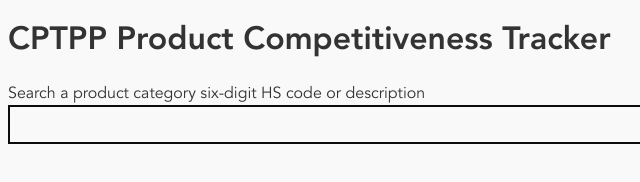
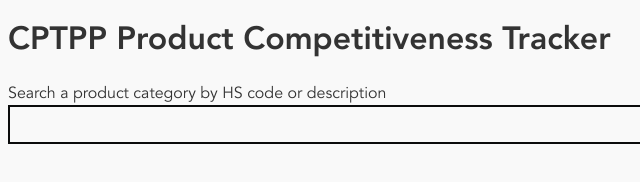
Before and after one commit to apfcanada/cptpp, a website: page index.html in a window 1280 px wide. Shown: the full height of the page, 0-640 px from the left. Drawn offline with Linux system fonts and the light colour scheme.

Commit message:
update description

```diff
--- a/index.html
+++ b/index.html
@@ -13,7 +13,7 @@
 
 		<h1>CPTPP Product Competitiveness Tracker</h1>
 		<form action="" method="get">
-			<label for="hs6">Search a product category six-digit HS code or description</label>
+			<label for="hs6">Search a product category by HS code or description</label>
 			<div class="autocomplete-wrapper">
 				<select name="hs6" id="hs6">
 					<option value=''>-</option>
```
